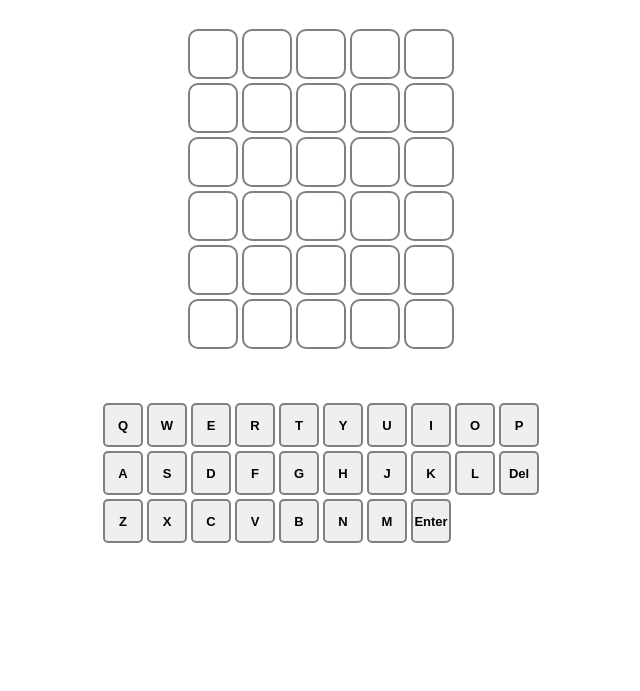
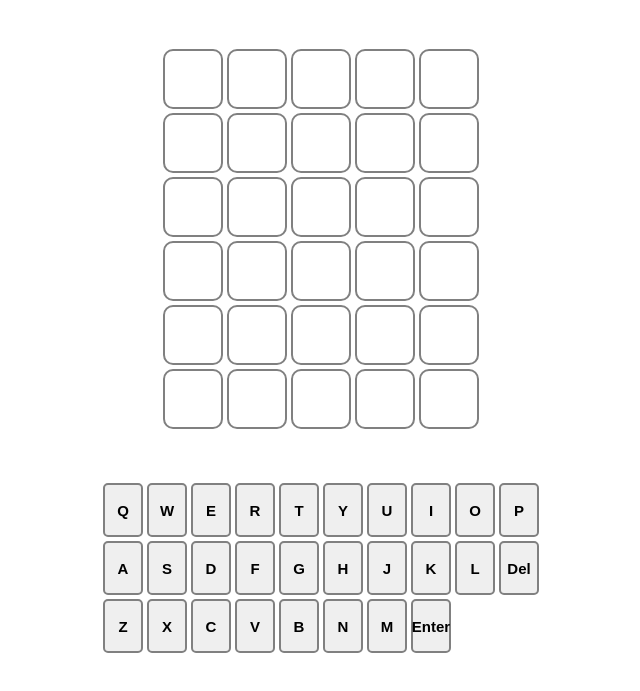
Before and after one commit to SA-0601/Wordle-game, a plain HTML site: page index.html in a window 1280 px wide. Shown: the part 71-762 px from the top of the page, without its empty margins (319-959 px from the left). Drawn offline with Linux system fonts and the light colour scheme.

Commit message:
day2 commit

```diff
--- a/index.js
+++ b/index.js
@@ -12,12 +12,10 @@ document.addEventListener("DOMContentLoaded",function(){
 
             let letter = e.target;
             console.log(letter.textContent);
-            let square = document.querySelector('.squaresRow');
+            let square = document.getElementById('1');
             console.log(square);
-            square.firstChild.textContent = letter.textContent;
-
+            square.textContent = letter.textContent;
         })
-
     });
 
 })
@@ -28,18 +26,12 @@ function createGameBoard(){
 
     const board = document.getElementById('gameboard');
 
-    for(let i=0;i<6;i++){
-        const row = document.createElement('div');
-        row.classList.add('squaresRow');
-        for(j=0;j<5;j++){
+    for(let i=0;i<30;i++){
             const square = document.createElement('div');
             square.classList.add('square');
-
-            row.appendChild(square);
-        }
-        gameboard.appendChild(row);
+            square.setAttribute('id',i+1);
+            board.appendChild(square);
     }
-
 }
 
 function createKeyBoard(){
@@ -49,6 +41,8 @@ function createKeyBoard(){
         for (i=0;i<keyboardArray.length;i++){
             const key = document.createElement('button');
             key.classList.add('key');
+            //Assigning id same as keyvalue
+            key.setAttribute('id',`${keyboardArray[i]}`);
             key.textContent = keyboardArray[i];
             keyboard.appendChild(key);
         }
--- a/style.css
+++ b/style.css
@@ -15,29 +15,29 @@ body{
 }
 
 #gameboard{
-    display: flex;
+    display: grid;
+    grid-template-columns: repeat(5,1fr);
     align-items: center;
-    flex-direction: column;
-    margin-top: 30px;
+    justify-content: center;
+    margin: 50px 600px;
 
 }
 
 .square{
-    width:50px;
-    height:50px;
+    width:60px;
+    height:60px;
     border: 2px solid gray;
     border-radius: 10px;
     margin: 2px;
-    font-size: 10px;
+    padding:20px 5px 20px 5px;
+    font-size: 30px;
     display: flex;
     justify-content: center;
     align-items: center;
     text-transform: capitalize;
 }
 
-.squaresRow {
-    display: flex;
-}
+
 
 #keyboard{
     display: grid;
@@ -53,9 +53,10 @@ body{
     border: 2px solid gray;
     border-radius: 5px;
     margin: 2px;
-    font-size: 13px;
+    font-size: 15px;
     font-weight: bold;
-    padding:20px 5px 20px 5px;
+    cursor: pointer;
+    padding:25px 12px 25px 12px;
     display: flex;
     justify-content: center;
     align-items: center;
```
